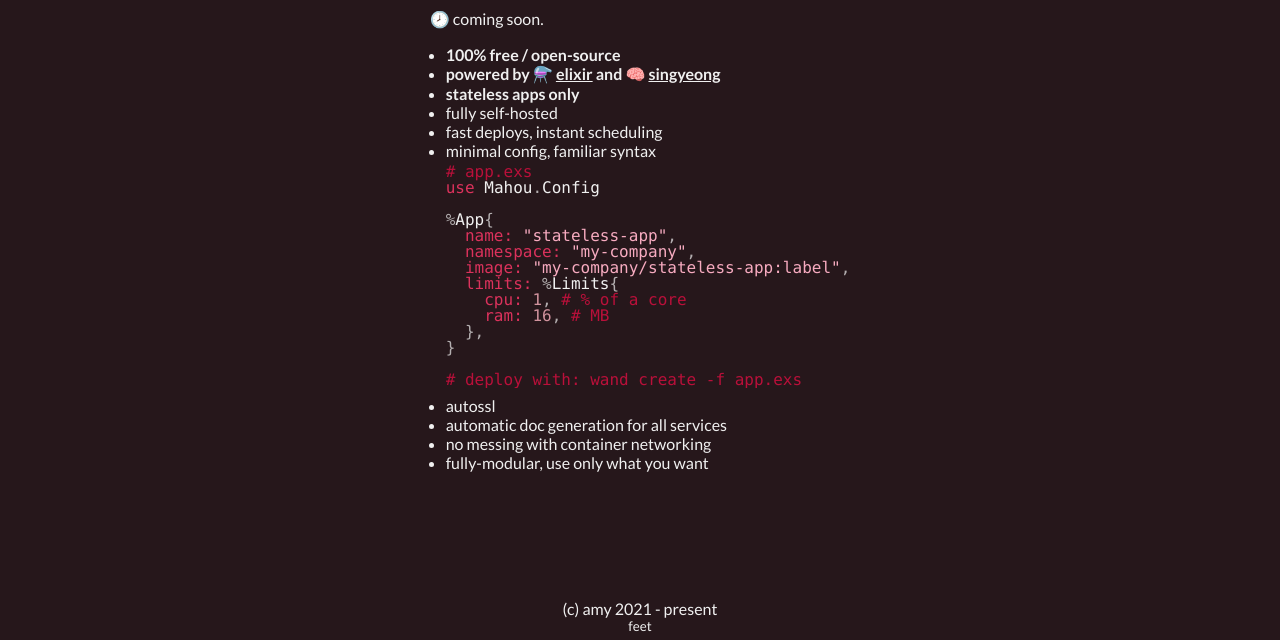
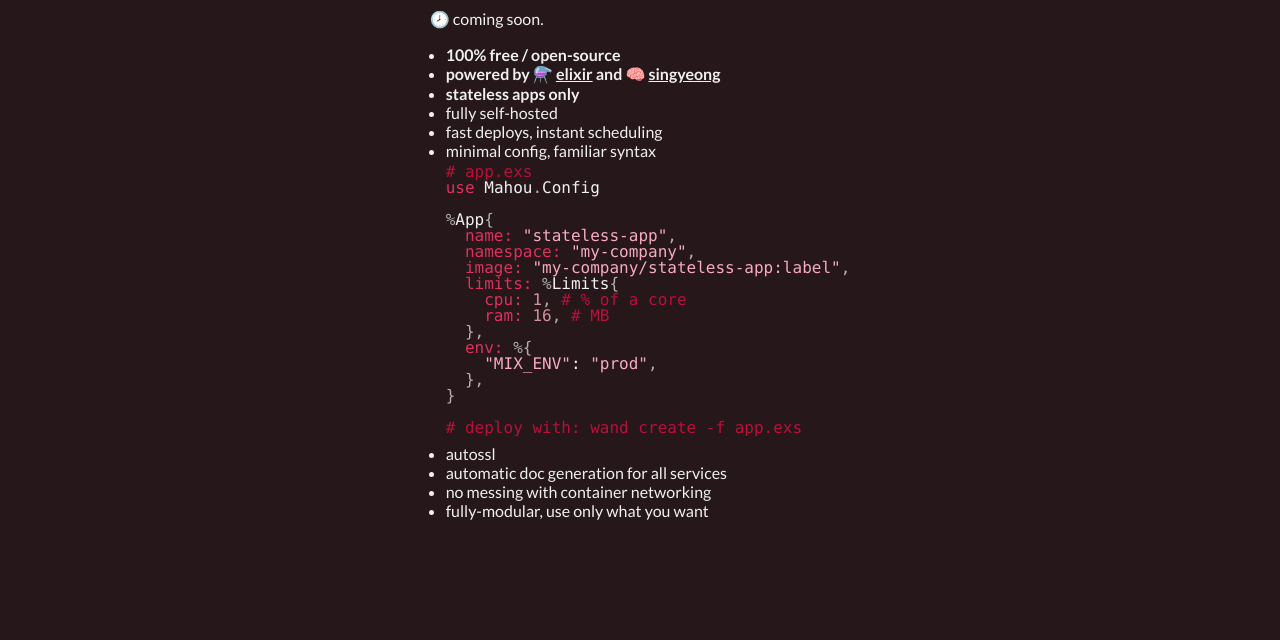
Before and after one commit to queer/mahou, a plain HTML site: page index.html in a window 1280 px wide. Shown: the part 457-1097 px from the top of the page. Drawn offline with nearby package versions, Linux system fonts and the light colour scheme.

Commit message:
Add env example to config

```diff
--- a/index.html
+++ b/index.html
@@ -213,6 +213,9 @@
     cpu: 1, # % of a core
     ram: 16, # MB
   },
+  env: %{
+    "MIX_ENV": "prod",
+  },
 }
 
 # deploy with: wand create -f app.exs
```
